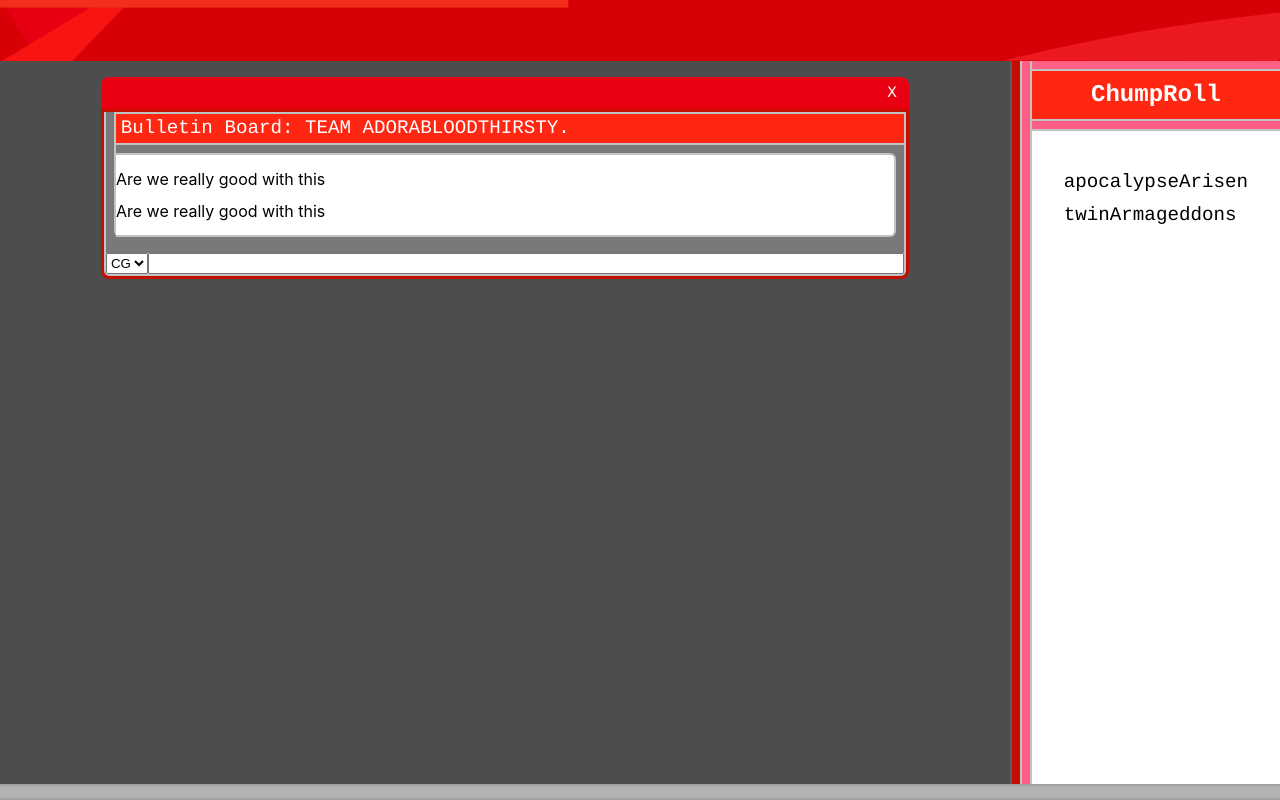
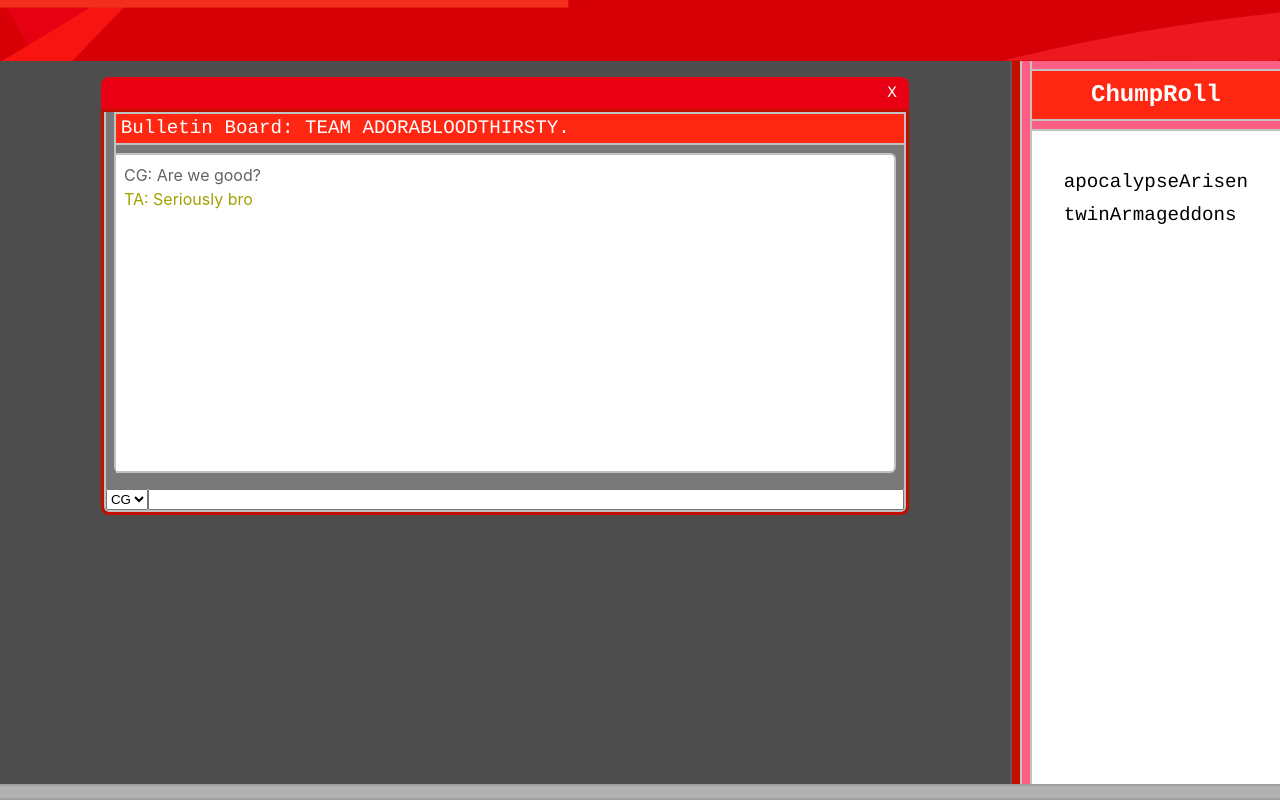
Before and after one commit to kmtenhouse/wwalkthiswweh, a React (Create React App) app in the folder client/: page / in a window 1280 px wide. Built offline with nearby package versions, Linux system fonts and the light colour scheme.

Commit message:
Adding chat form

```diff
--- a/client/src/components/ChatMessages/index.js
+++ b/client/src/components/ChatMessages/index.js
@@ -0,0 +1,59 @@
+import React from "react";
+import styled from "styled-components";
+
+function getColor(character) {
+    const colorMap = {
+        "TA": "#a1a100",
+        "CG": "#626262"
+    };
+
+    return (colorMap[character] || "#000000");
+}
+
+function createMessage(obj) {
+    //takes in a message object
+    //expected properties: the character who is speaking
+
+    const FormattedLi = styled.li`
+    padding: 0.25em 0;
+    color: ${getColor(obj.character)}
+    `;
+    //returns a list item with the correct formatting for this character
+    return (
+        <FormattedLi>
+            {obj.character}: {obj.message}
+        </FormattedLi>
+    );
+}
+
+function ChatMessages(props) {
+    const ChatContainer = styled.div`
+        border: 2px solid #c2c2c2;
+        border-left: none;
+        border-bottom-right-radius: 6px;
+        border-top-right-radius: 6px;
+        margin: 0.5em 0.5em 1em 0;
+        background-color: white;
+        min-height: 300px;
+        padding: 0.5em;
+    `;
+
+    const FormattedList = styled.ul`
+        list-style-type: none;
+        margin: 0;
+        padding: 0;
+    `;
+
+    const { messages } = props;
+    const formattedMessages = messages.map(obj => createMessage(obj));
+
+    return (
+        <ChatContainer>
+            <FormattedList>
+                {formattedMessages}
+            </FormattedList>
+        </ChatContainer>
+    );
+}
+
+export default ChatMessages;
--- a/client/src/components/TrollianChat/index.js
+++ b/client/src/components/TrollianChat/index.js
@@ -2,6 +2,7 @@ import React from "react";
 import styled from "styled-components";
 import TrollianWindowUI from "../../components/TrollianWindowUI";
 import Form from "../Form";
+import ChatMessages from "../ChatMessages";
 
 function TrollianChat(props) {
 
@@ -35,18 +36,11 @@ function TrollianChat(props) {
         border-bottom-left-radius: 6px;
     `;
 
-    const ChatContainer = styled.div`
-        border: 2px solid #c2c2c2;
-        border-left: none;
-        border-bottom-right-radius: 6px;
-        border-top-right-radius: 6px;
-        margin: 0.5em 0.5em 1em 0;
-        background-color: white;
-    `;
-
     const BottomBar = styled.div`
         background-color: #b2b2b2;
         `;
+
+    const test = [{ character: "CG", message: "Are we good?" }, { character: "TA", message: "Seriously bro" }];
 
     return (
         <TrollianWindowUI backgroundColor="#797979">
@@ -55,11 +49,7 @@ function TrollianChat(props) {
                     <Header>
                         <HeaderText>Bulletin Board: TEAM ADORABLOODTHIRSTY.</HeaderText>
                     </Header>
-
-                <ChatContainer>
-                    <p>Are we really good with this</p>
-                    <p>Are we really good with this</p>
-                </ChatContainer>
+                    <ChatMessages messages={test} />
                 </Wrapper>
                 <BottomBar>
                     <Form />
```
Lines whose indentation alone changed are shown as unchanged.
